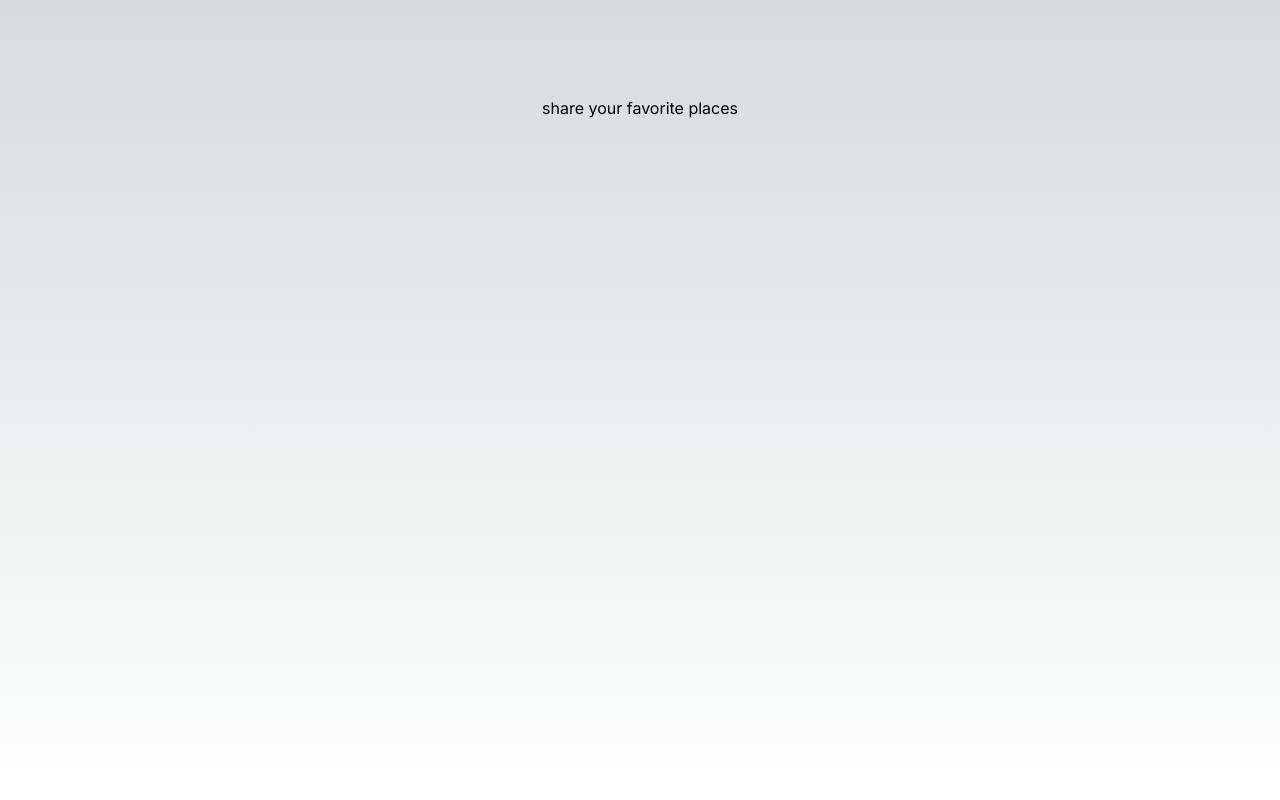
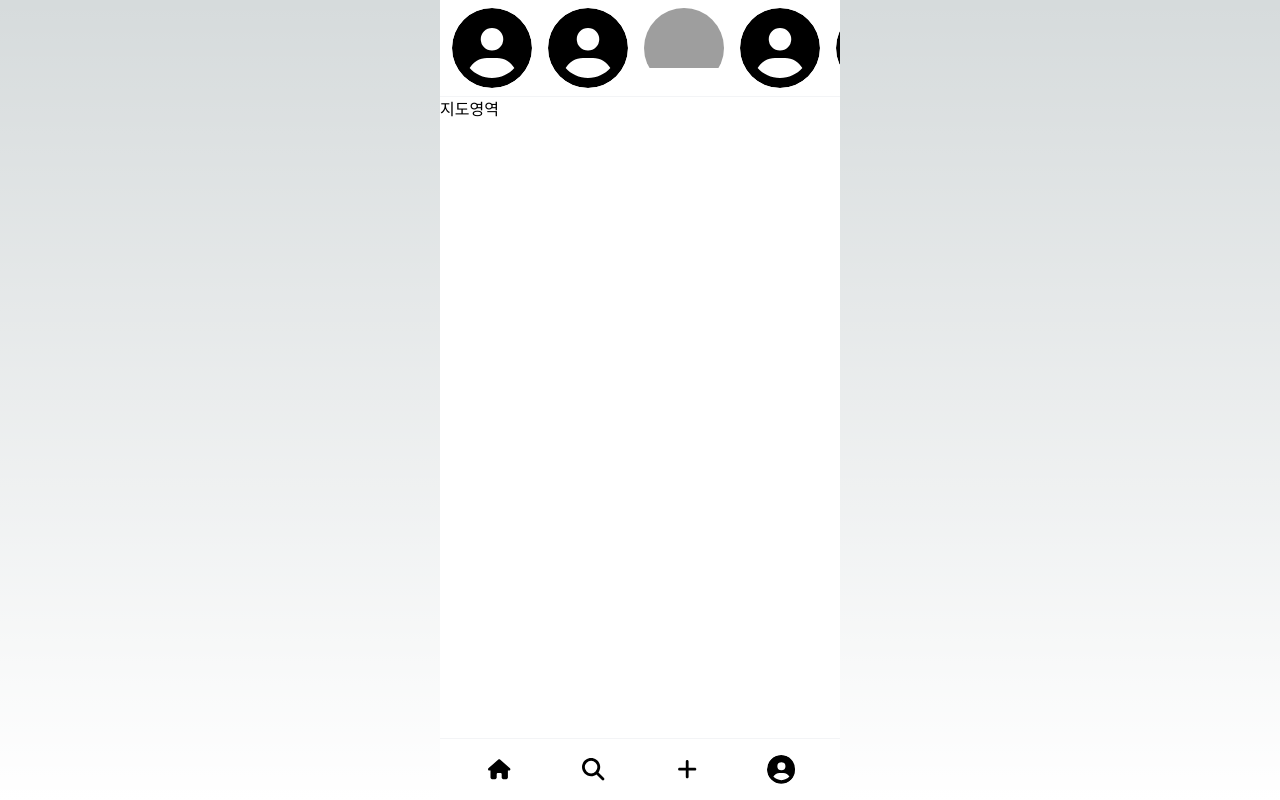
Before and after one commit to pleasemrlostman/share-your-favorite-places-front, a Next.js app: page / in a window 1280 px wide. Built offline with nearby package versions, Linux system fonts and the light colour scheme; grey boxes are pictures that could not be loaded.

Commit message:
FEAT: main layout and input, button component create

```diff
--- /dev/null
+++ b/src/app/_component/Button.tsx
@@ -0,0 +1,11 @@
+import { ReactNode, ButtonHTMLAttributes } from "react";
+
+interface ButtonProps extends ButtonHTMLAttributes<HTMLButtonElement> {
+  children: ReactNode;
+}
+
+const Button = ({ children, ...props }: ButtonProps) => {
+  return <button {...props}>{children}</button>;
+};
+
+export default Button;
--- /dev/null
+++ b/src/app/_component/NavMenu.tsx
@@ -0,0 +1,55 @@
+"use client";
+
+import { useSelectedLayoutSegment } from "next/navigation";
+import Link from "next/link";
+import Profile from "@/app/_component/Profile";
+import { FontAwesomeIcon } from "@fortawesome/react-fontawesome";
+import {
+  faHouse,
+  faMagnifyingGlass,
+  faPlus,
+} from "@fortawesome/free-solid-svg-icons";
+
+const LIST_CLASS_NAME = "glow shrink-0 w-[25%]";
+const LINK_CLASS_NAME = "flex items-center justify-center";
+
+export default function NavMenu() {
+  const segment = useSelectedLayoutSegment();
+
+  return (
+    <>
+      <li className={LIST_CLASS_NAME}>
+        <Link href="/" className={LINK_CLASS_NAME}>
+          <FontAwesomeIcon
+            icon={segment === "/" ? faHouse : faHouse}
+            className="w-[1.4rem] h-[1.4rem]"
+          />
+        </Link>
+      </li>
+      <li className={LIST_CLASS_NAME}>
+        <Link href="/돋보기" className={LINK_CLASS_NAME}>
+          <FontAwesomeIcon
+            icon={faMagnifyingGlass}
+            className="w-[1.4rem] h-[1.4rem]"
+          />
+        </Link>
+      </li>
+      <li className={LIST_CLASS_NAME}>
+        <Link href="/?" className={LINK_CLASS_NAME}>
+          <FontAwesomeIcon icon={faPlus} className="w-[1.4rem] h-[1.4rem]" />
+        </Link>
+      </li>
+      <li className={LIST_CLASS_NAME}>
+        <Link href="/mypage" className={LINK_CLASS_NAME}>
+          <Profile
+            user={{
+              name: "me",
+              image: null,
+            }}
+            className="w-[1.8rem] h-[1.8rem]"
+          />
+        </Link>
+      </li>
+    </>
+  );
+}
--- /dev/null
+++ b/src/app/_component/Profile.tsx
@@ -0,0 +1,26 @@
+import { FontAwesomeIcon } from "@fortawesome/react-fontawesome";
+import { faCircleUser } from "@fortawesome/free-solid-svg-icons";
+
+const Profile = ({
+  user,
+  className,
+}: {
+  user: { name: string; image: string | null };
+  className?: string;
+}) => {
+  return (
+    <div
+      className={
+        "shrink-0 rounded-full overflow-hidden cursor-pointer" + className
+      }
+    >
+      {user.image ? (
+        <img src={user.image} alt="user image" />
+      ) : (
+        <FontAwesomeIcon icon={faCircleUser} className="w-full h-full" />
+      )}
+    </div>
+  );
+};
+
+export default Profile;
--- a/src/app/_component/input.tsx
+++ b/src/app/_component/input.tsx
@@ -1 +1,13 @@
-const Input = () => {};
+import {
+  FieldValues,
+  useController,
+  UseControllerProps,
+} from "react-hook-form";
+
+const Input = <T extends FieldValues>(props: UseControllerProps<T>) => {
+  const { field } = useController(props);
+
+  return <input type="text" {...field} />;
+};
+
+export default Input;
--- a/src/app/globals.css
+++ b/src/app/globals.css
@@ -17,6 +17,7 @@
 }
 
 body {
+  box-sizing: border-box;
   color: rgb(var(--foreground-rgb));
   background: linear-gradient(
       to bottom,
--- a/src/app/layout.tsx
+++ b/src/app/layout.tsx
@@ -1,6 +1,7 @@
 import type { Metadata } from "next";
 import { Inter } from "next/font/google";
 import "./globals.css";
+import NavMenu from "@/app/_component/NavMenu";
 
 const inter = Inter({ subsets: ["latin"] });
 
@@ -15,8 +16,17 @@ export default function RootLayout({
   children: React.ReactNode;
 }>) {
   return (
-    <html lang="en">
-      <body className={inter.className}>{children}</body>
+    <html lang="ko">
+      <body className={inter.className + " flex justify-center"}>
+        <main className="flex flex-col bg-white w-full max-w-[25rem] h-screen">
+          {children}
+          <nav className="px-3 py-4 border-t border-gray-100">
+            <ul className="flex items-center">
+              <NavMenu />
+            </ul>
+          </nav>
+        </main>
+      </body>
     </html>
   );
 }
--- a/src/app/page.tsx
+++ b/src/app/page.tsx
@@ -1,9 +1,59 @@
-import Image from "next/image";
+import Profile from "@/app/_component/Profile";
 
 export default function Home() {
   return (
-    <main className="flex min-h-screen flex-col items-center justify-between p-24">
-      share your favorite places
-    </main>
+    <>
+      <section className="min-w-full overflow-x-auto flex flex-nowrap gap-[1rem] pl-3 py-2 border-b border-gray-100">
+        <Profile
+          user={{
+            name: "me",
+            image: null,
+          }}
+          className=" w-[5rem] h-[5rem]"
+        />
+        {USER_LIST.map((user) => {
+          return <Profile user={user} className=" w-[5rem] h-[5rem]" />;
+        })}
+      </section>
+      <section className="flex-grow">
+        <div className="h-full">지도영역</div>
+      </section>
+    </>
   );
 }
+
+const USER_LIST = [
+  {
+    name: "bk",
+    image: null,
+  },
+  {
+    name: "chu",
+    image:
+      "https://pds.joongang.co.kr/news/component/htmlphoto_mmdata/202010/22/2182ecd3-b8cc-4993-98a7-8c2568f9fbbc.jpg",
+  },
+  {
+    name: "chu",
+    image: null,
+  },
+  {
+    name: "chu",
+    image: null,
+  },
+  {
+    name: "chu",
+    image: null,
+  },
+  {
+    name: "chu",
+    image: null,
+  },
+  {
+    name: "chu",
+    image: null,
+  },
+  {
+    name: "chu",
+    image: null,
+  },
+];
--- /dev/null
+++ b/src/pages/_app.js
@@ -0,0 +1,7 @@
+import { config } from "@fortawesome/fontawesome-svg-core";
+import "@fortawesome/fontawesome-svg-core/styles.css";
+config.autoAddCss = false;
+
+export default function App({ Component, pageProps }) {
+  return <Component {...pageProps} />;
+}
```
Also changed, not shown: package.json (+9 -5 lines), 2 other files (tests, documents, lock files or other folders).
